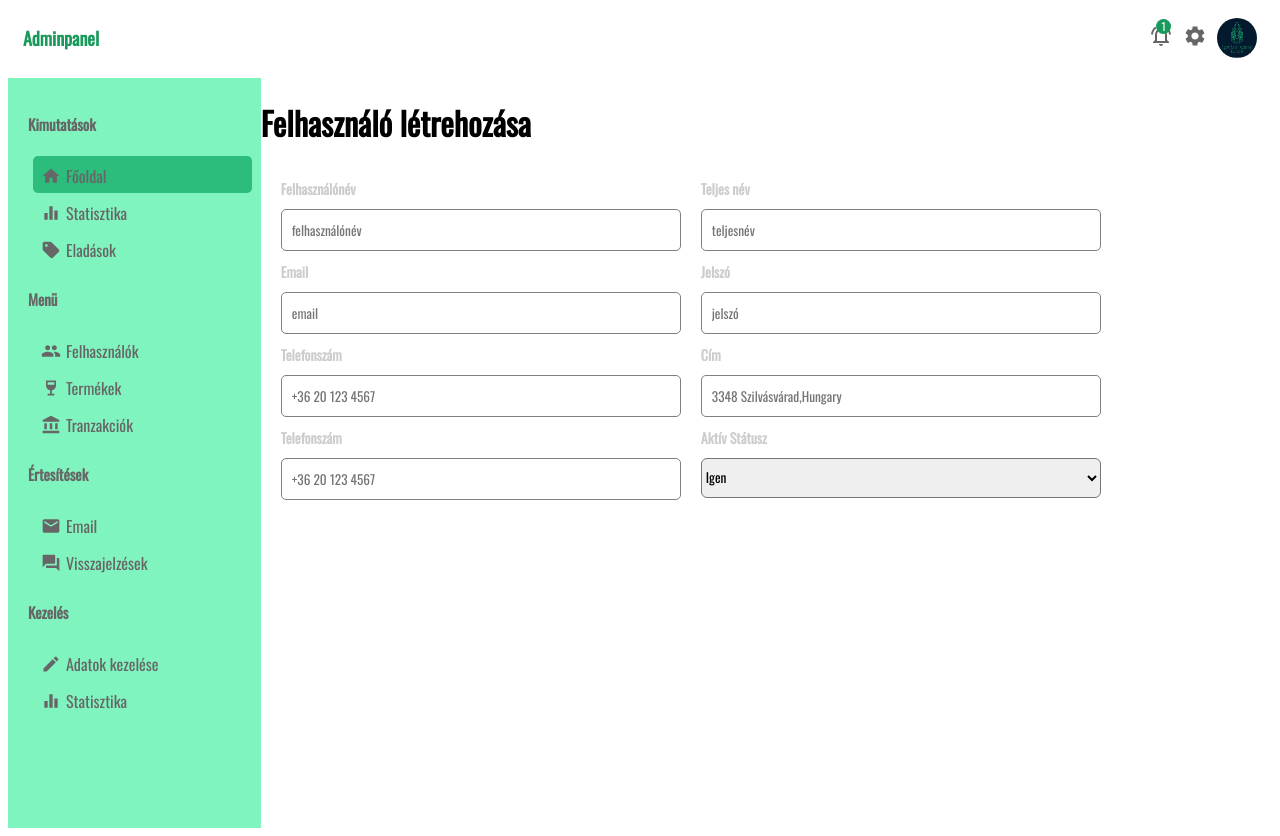
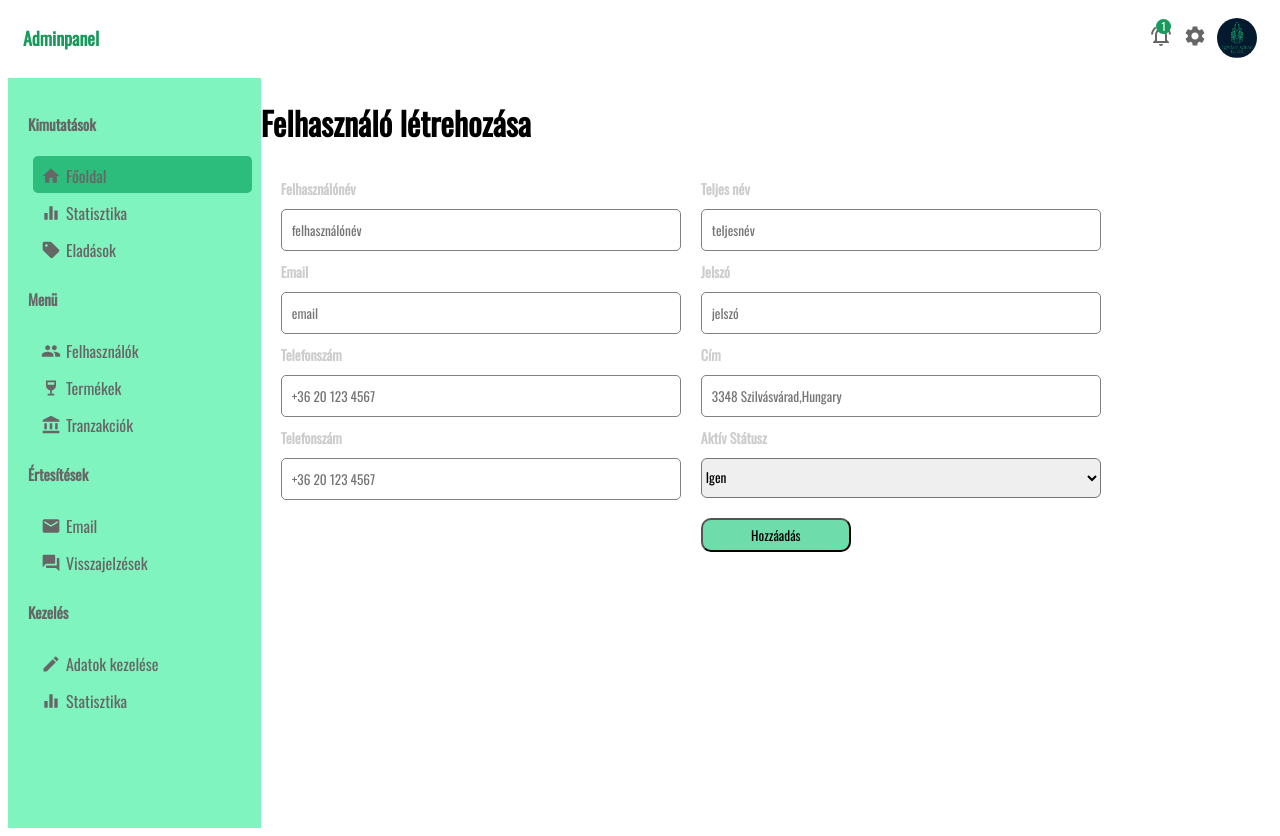
Before and after one commit to lgadam/ii3vey_szakd, a React (Create React App) app in the folder adminpanel/: page /addUser in a window 1280 px wide. Built offline with nearby package versions, Linux system fonts and the light colour scheme.

Commit message:
AddUser page: added form component and create button
AddUser page: added form component and create button

```diff
--- a/adminpanel/src/pages/AddUser.jsx
+++ b/adminpanel/src/pages/AddUser.jsx
@@ -39,6 +39,16 @@ const AddUserSelect = styled.select`
 
 const AddUserOption = styled.option``
 
+const AddUserButton = styled.button`
+    width: 150px;
+    margin-top: 20px;
+    cursor: pointer;
+    border-radius: none;
+    background-color: #6fdcab;
+    border-radius: 10px;
+    padding: 5px 10px;
+`
+
 export default function AddUser() {
   return (
     <Container>
@@ -78,6 +88,7 @@ export default function AddUser() {
                     <AddUserOption value="yes">Igen</AddUserOption>
                     <AddUserOption value="no">Nem</AddUserOption>
                 </AddUserSelect>
+            <AddUserButton>Hozzáadás</AddUserButton>
             </AddUserItem>
         </AddUserForm>
     </Container>
```
